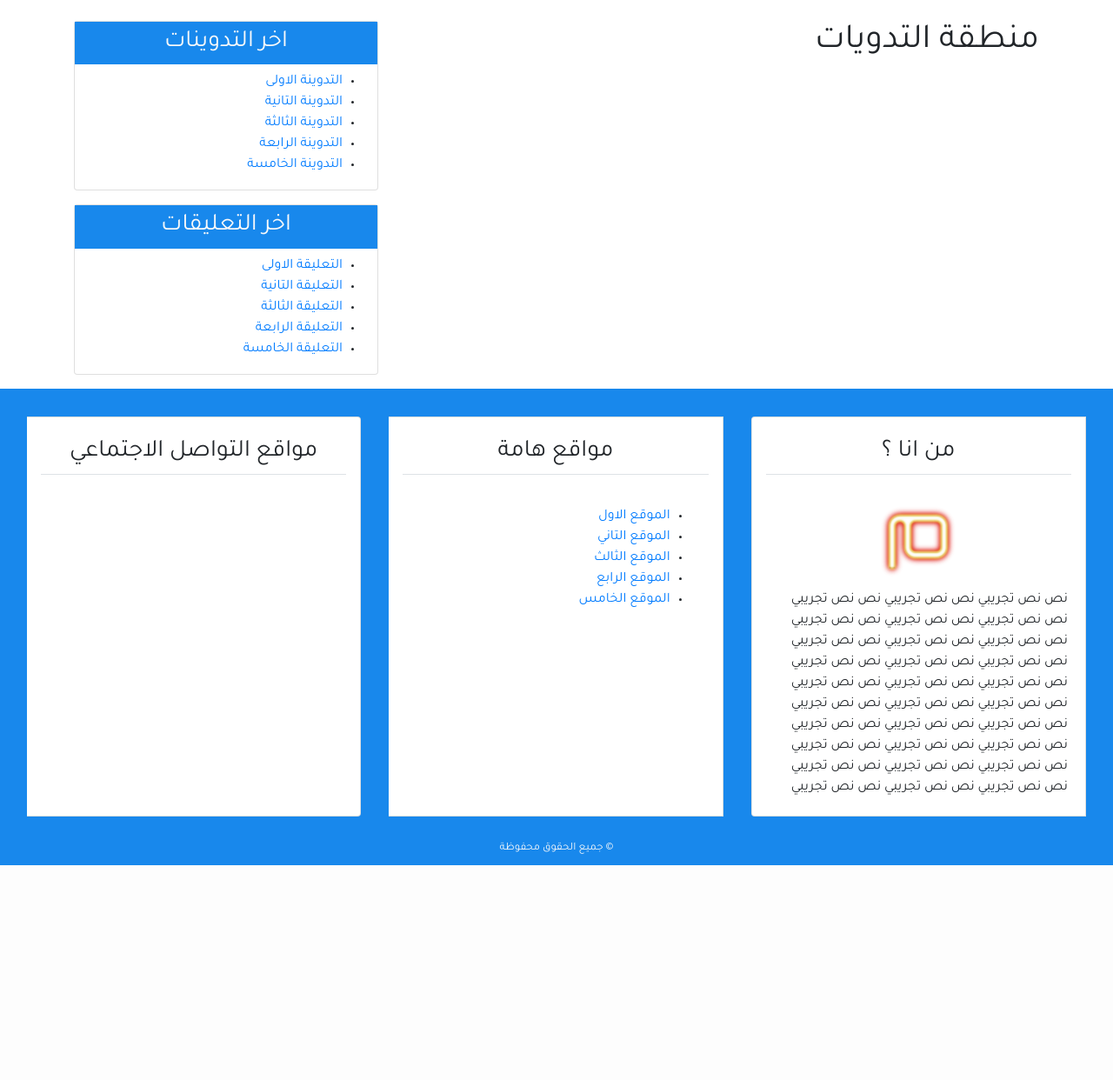
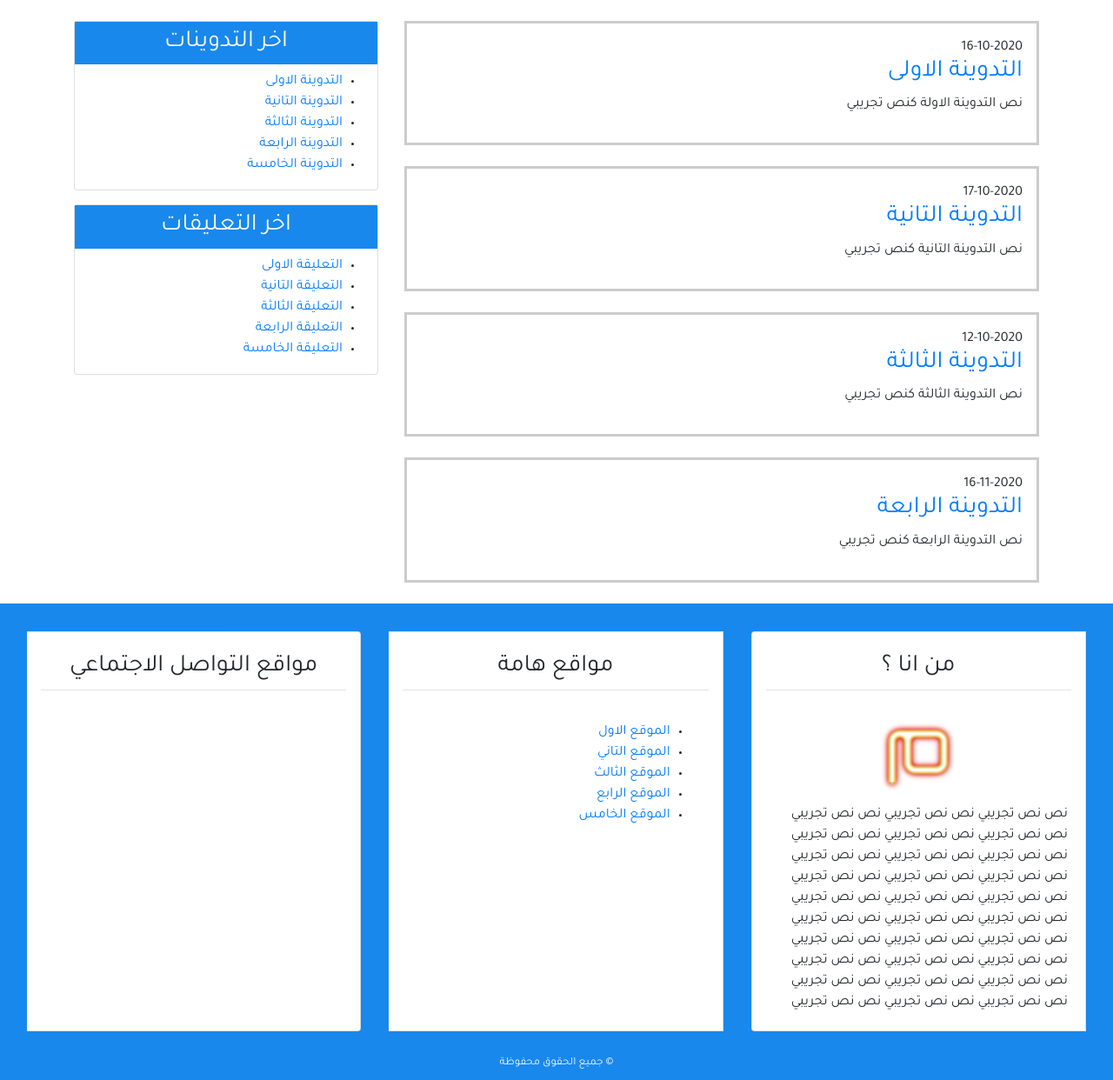
Before and after one commit to mhammed2020/Arabic-Blog-using-django-backend-framework, a Django app: page /blog/ in a window 1280 px wide. Shown: the part 61-1303 px from the top of the page at 87% size. Before the commit the page ends 1056 px from the top, so only its background shows below. Run offline with Django 3.2, Linux system fonts and the light colour scheme; some libraries are stand-ins or nearby versions.

Commit message:
customize content area with bootstrap classes

```diff
--- a/blog/static/blog/css/main.css
+++ b/blog/static/blog/css/main.css
@@ -12,7 +12,6 @@ html,body {
     direction: rtl;
     text-align: right;
 }
-
 
 body{
 
@@ -32,3 +31,9 @@ text-align: right;
 
     background-color: #CCC !important;
 }
+
+
+.post {
+
+    border: solid #CCC !important;
+}
--- a/blog/templates/blog/index.html
+++ b/blog/templates/blog/index.html
@@ -3,5 +3,15 @@
 
 
 {% block content %}
-      <h1> منطقة التدويات     </h1>
+
+      {% for post in posts %}
+      <div class="post p-3 mb-4">
+
+<!-- <img class="img-fluid" width="70px" src="" alt="صورة الناشر "> -->
+<span> {{post.post_date}}</span>
+            <h3> <a href=""> {{post.title}} </a></h3>
+            <p>{{post.content}}</p>
+
+        </div>
+      {% endfor %}
 {% endblock content %}
--- a/blog/views.py
+++ b/blog/views.py
@@ -3,5 +3,44 @@ from django.shortcuts import render
 # Create your views here.
 
 
+posts =[
+    {
+'title' : 'التدوينة الاولى ',
+'content' : ' نص التدوينة الاولة كنص تجريبي ',
+'post_date' : '16-10-2020',
+'author' : 'Jeddou Mhammed'
+
+    },
+
+       {
+'title' : 'التدوينة التانية ',
+'content' : ' نص التدوينة التانية  كنص تجريبي ',
+'post_date' : '17-10-2020',
+'author' : 'Saber Hmaza'
+
+    },
+       {
+'title' : 'التدوينة الثالثة ',
+'content' : ' نص التدوينة الثالثة كنص تجريبي ',
+'post_date' : '12-10-2020',
+'author' : 'Maria Medo'
+
+    },
+
+       {
+'title' : 'التدوينة الرابعة ',
+'content' : ' نص التدوينة الرابعة كنص تجريبي ',
+'post_date' : '16-11-2020',
+'author' : 'achraf hakimi'
+
+    },
+]
+
+
 def home(request) :
-    return render(request,'blog/index.html',{'title' : 'Home'})
+
+    context = {
+        'title' : 'الصفحة الرئيسية ',
+        'posts' : posts
+    }
+    return render(request,'blog/index.html',context)
```
Also changed, not shown: db.sqlite3.
